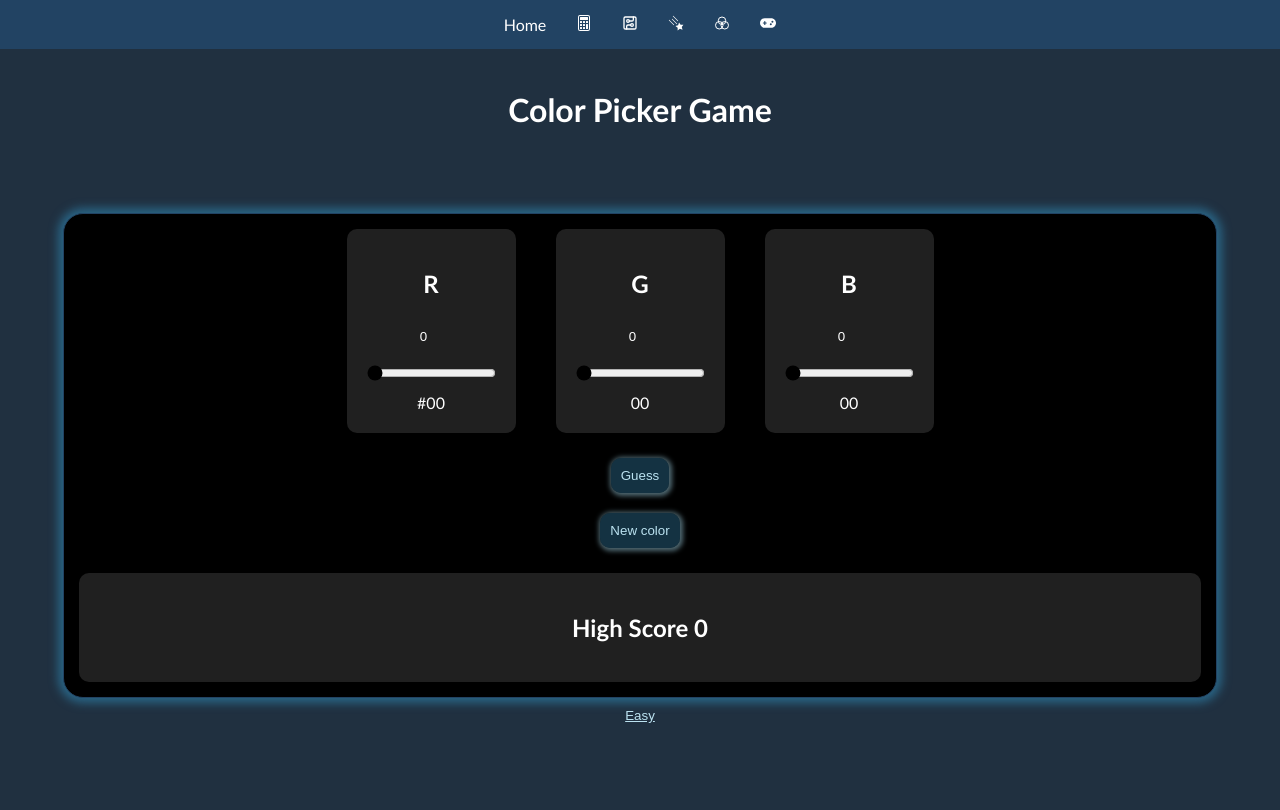
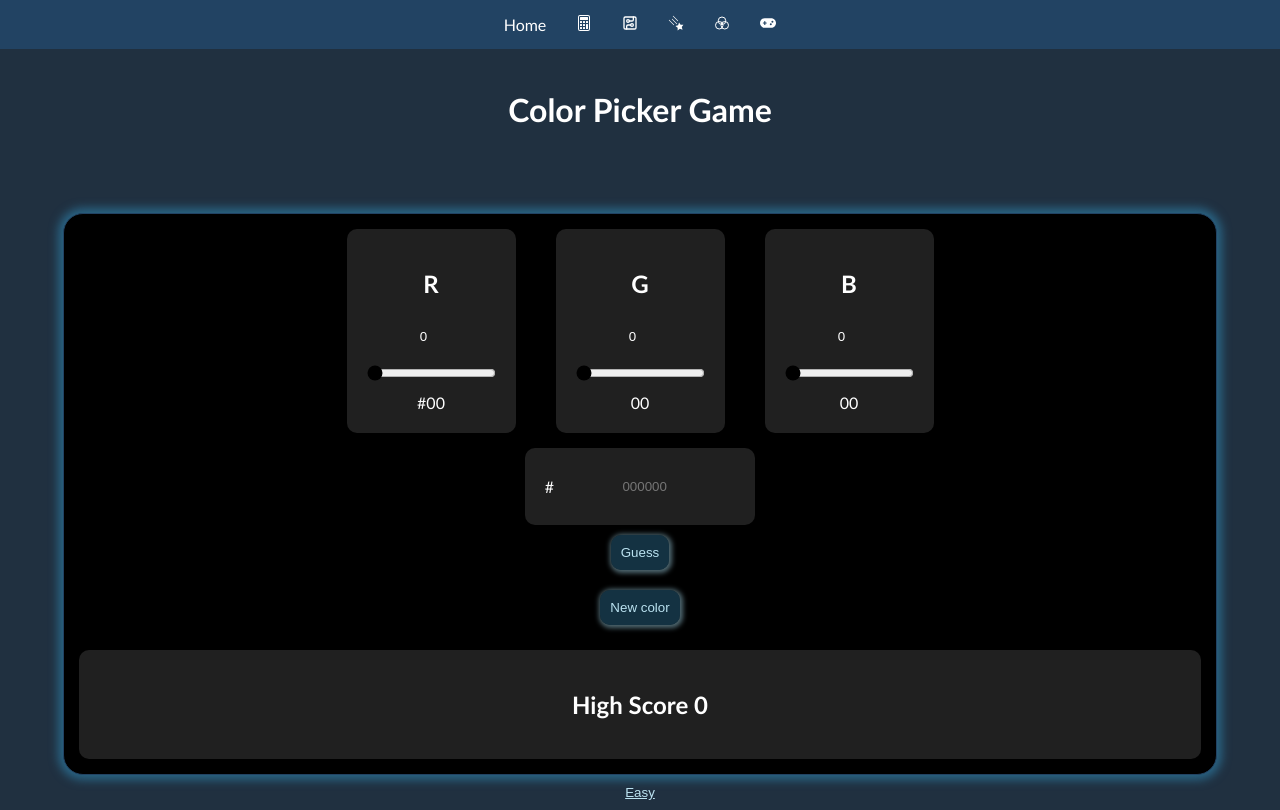
Before and after one commit to luciaalday/hardware-ui, a React (Vite) app in the folder client/: page /colorgame in a window 1280 px wide. Built offline with nearby package versions, Linux system fonts and the light colour scheme.

Commit message:
modified:   client/package-lock.json 	modified:   client/package.json 	modified:   client/src/assets/game.css 	modified:   client/src/pages/ColorGame.jsx

```diff
--- a/client/package.json
+++ b/client/package.json
@@ -26,6 +26,6 @@
     "eslint-plugin-react-hooks": "^7.0.1",
     "eslint-plugin-react-refresh": "^0.4.24",
     "globals": "^16.5.0",
-    "vite": "^7.3.1"
+    "vite": "^8.0.0"
   }
 }
--- a/client/src/assets/game.css
+++ b/client/src/assets/game.css
@@ -56,6 +56,10 @@ input {
   width: fit-content;
   margin: 10px auto;
 }
+input:focus {
+  border: none;
+  outline: none;
+}
 h3 {
   transition: 0.4s ease-in-out;
   font-size: 80px;
@@ -72,6 +76,11 @@ h3.hidden {
   box-shadow: none;
   margin: 0;
 }
+.mode:hover {
+  background-color: transparent;
+  color: white;
+  text-decoration: none;
+}
 
 article {
   margin-bottom: 0;
--- a/client/src/pages/ColorGame.jsx
+++ b/client/src/pages/ColorGame.jsx
@@ -29,6 +29,7 @@ export default function ColorGame() {
         setG(newG);
         setB(newB);
 
+        setScore();
     }
 
     const handleRu = async (r) => {
@@ -51,9 +52,22 @@ export default function ColorGame() {
         if (r==ru && g==gu && b==bu) {
             if (score > highScore) await setHighScore(score);
             resetColor();
-            setScore();
         }
         return;
+    }
+
+    const handleHex = async (hex) => {
+        const rHex = hex.substring(0, 2);
+        const gHex = hex.substring(2, 4);
+        const bHex = hex.substring(4, 6);
+
+        setRh(rHex);
+        setGh(gHex);
+        setBh(bHex);
+
+        setRu(parseInt(rHex, 16));
+        setGu(parseInt(gHex, 16));
+        setBu(parseInt(bHex, 16));
     }
 
     return (
@@ -83,6 +97,12 @@ export default function ColorGame() {
                         <h3 className={`${showClue ? '' : 'hidden'}`}>{bu==b ? <IoIosCheckmark /> : (b > bu ? <IoIosArrowUp /> : <IoIosArrowDown />)}</h3>
                     </div>
                 </div>
+                <div className='game-item' style={{width:'fit-content', margin:'auto', textAlign:'center'}}>
+                    <div style={{display:'flex', justifyContent:'center', alignItems:'center', width:'fit-content'}}>
+                        <span>#</span>
+                        <input type='text' onChange={(e)=>handleHex(e.target.value)} placeholder='000000' />
+                    </div>
+                </div>
                 <button onClick={handleGuess}>Guess</button>
                 <br></br>
                 <button onClick={resetColor}>New color</button>
```
Also changed, not shown: 1 other file (tests, documents, lock files or other folders).
